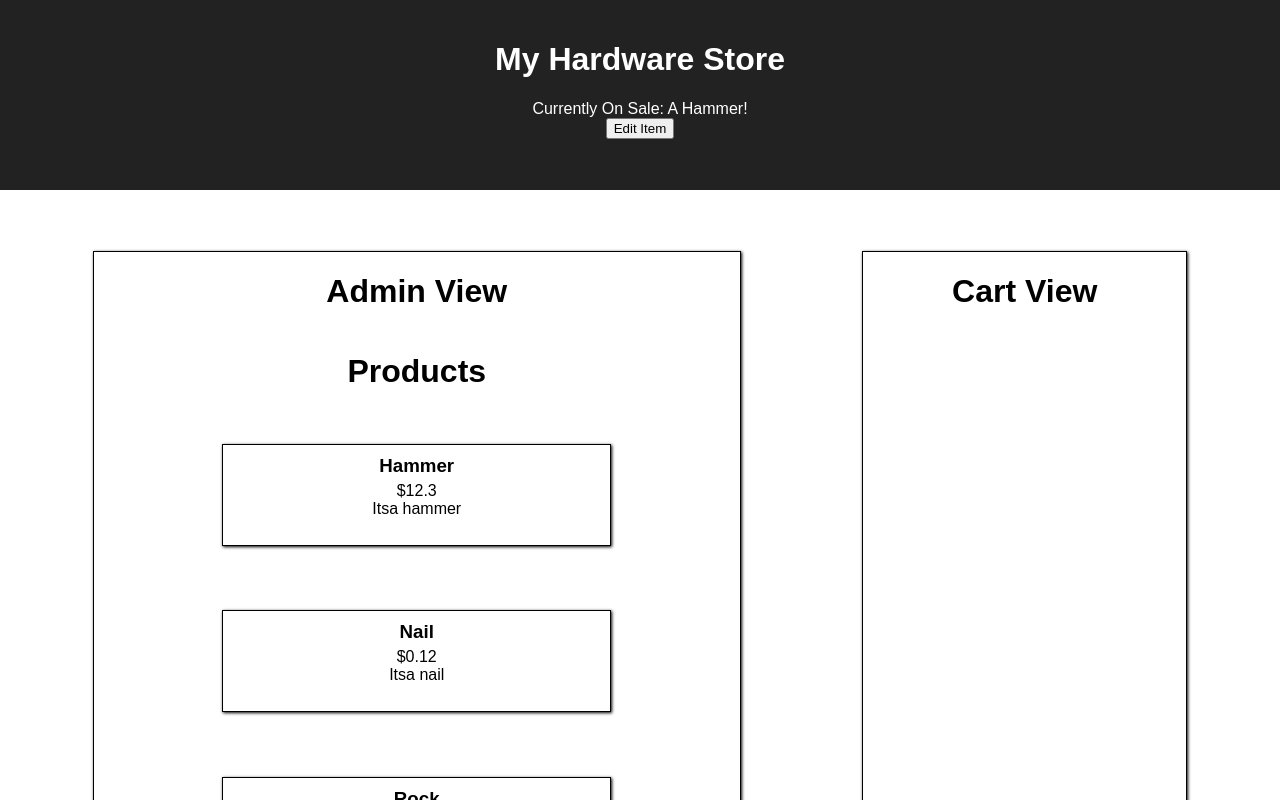
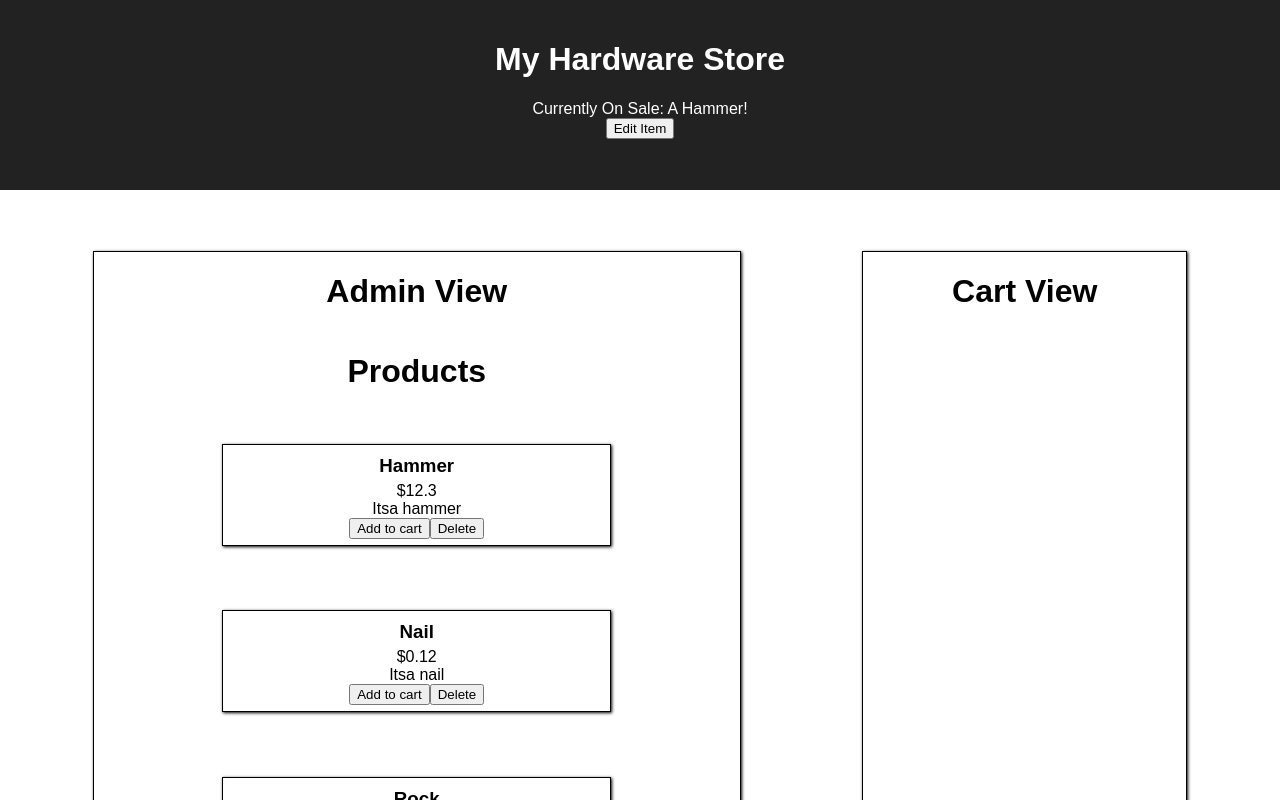
Before and after one commit to RedKing7/react-hardware-store, a React (Create React App) app: page / in a window 1280 px wide. Shown: the top 800 px of the page. Built offline with nearby package versions, Linux system fonts and the light colour scheme.

Commit message:
delete button works

```diff
--- a/src/components/AdminView.jsx
+++ b/src/components/AdminView.jsx
@@ -12,7 +12,8 @@ class AdminView extends Component{
 
             <ProductList
                   productList={this.props.productList}
-                  isAdmin={this.isAdmin}
+                  isAdmin={this.props.isAdmin}
+                  removeProduct={this.props.removeProduct}
             />
 
             <ProductForm
--- a/src/components/HomePage.jsx
+++ b/src/components/HomePage.jsx
@@ -33,6 +33,12 @@ class HomePage extends Component {
       this.setState({productList: newProductList});
    }
 
+   removeProduct = (index) =>{
+      const changedProductList = [...this.state.productList];
+      changedProductList.splice(index, 1);
+      this.setState({productList: changedProductList});
+   }
+
    render(){
       return(
          <div>
@@ -42,6 +48,7 @@ class HomePage extends Component {
             <Shop
                productList={this.state.productList}
                addProductToProductList={this.addProductToProductList}
+               removeProduct={this.removeProduct}
             />
          </div>
       )
--- a/src/components/Product.jsx
+++ b/src/components/Product.jsx
@@ -1,32 +1,25 @@
-// import React, { Component } from 'react';
 import React from 'react'
 //Dumb/stateless component
 
-const Product = ({productName, price, description}) =>{
-   return(
+const Product = ({ productName, price, description, index, isAdmin, removeProduct }) => {
+   const handleDelete = (e) =>{
+      e.preventDefault();
+      removeProduct(index);
+   }
+   return (
       <div className='product'>
          <h3>{productName}</h3>
          <div>${price}</div>
          <div>{description}</div>
-         {/* <button>Add to cart</button> */}
+         {<button>Add to cart</button>}
+         {
+            isAdmin ?
+               null
+               :
+               <button onClick={handleDelete} >Delete</button>
+         }
       </div>
    )
 }
 
-// class Product extends Component {
-//    render() {
-//       const productName = this.props.productName;
-//       const description = this.props.description;
-//       const price = this.props.price;
-
-//       return (
-//          <div className='product'>
-//             <h3>{productName}</h3>
-//             <div>${price}</div>
-//             <div>{description}</div>
-//          </div>
-//       );
-//    }
-// }
-
 export default Product;
--- a/src/components/ProductList.jsx
+++ b/src/components/ProductList.jsx
@@ -6,14 +6,15 @@ class ProductList extends Component {
       render() {
             const productList = this.props.productList;
 
-      console.log(productList);
-
-      const productComponents = productList.map((product, index)=>{
+            const productComponents = productList.map((product, index) => {
                   return <Product
                         productName={product.productName}
                         description={product.description}
                         price={product.price}
                         key={index}
+                        index={index}
+                        isAdmin={this.props.isAdmin}
+                        removeProduct={this.props.removeProduct}
                   />
             });
 
--- a/src/components/Shop.jsx
+++ b/src/components/Shop.jsx
@@ -26,6 +26,7 @@ class Shop extends Component {
                         productList={this.props.productList}
                         addProductToProductList={this.props.addProductToProductList}
                         isAdmin={this.isAdmin}
+                        removeProduct={this.props.removeProduct}
                      />
                }
             </div>
```
Lines whose indentation alone changed are shown as unchanged.
